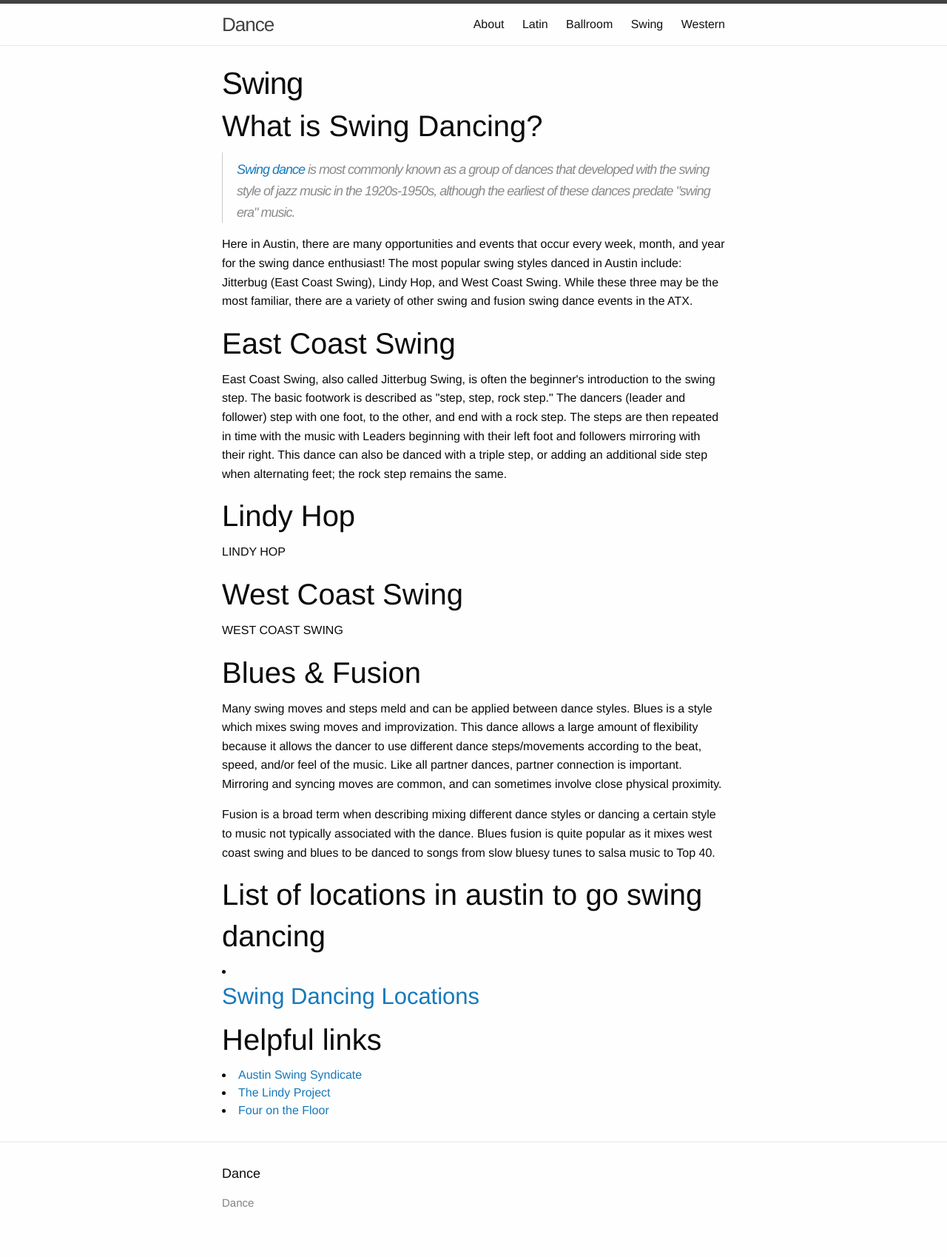
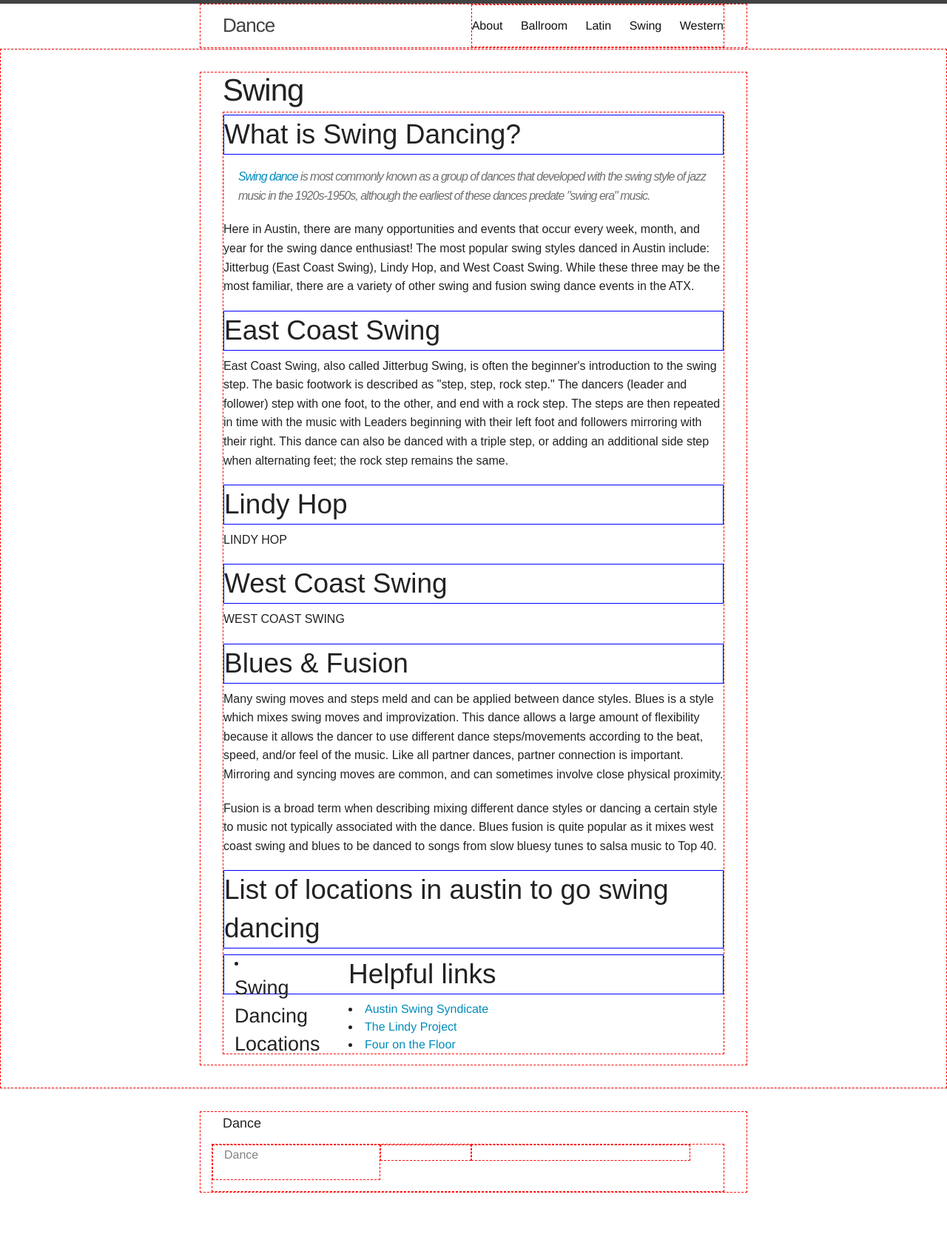
Before and after one commit to honeyjive/dance, a Jekyll site: the page built from swing/swing-index.html, in a window 1280 px wide. Shown: the whole page at 74% size. Built offline with Jekyll 4.4.1, drawn with Linux system fonts in a browser that asks for light colours; nearby versions of some CDN libraries; library files that are not in the unit come from our copies; after the commit the page ends 1642 px from its top, so only the background shows below that.

Commit message:
adding fonts and changing file names

```diff
--- a/_includes/head.html
+++ b/_includes/head.html
@@ -8,7 +8,8 @@
 
     <link rel="stylesheet" href="{{ "/css/main.css" | prepend: site.baseurl }}">
     <link rel="canonical" href="{{ page.url | replace:'index.html','' | prepend: site.baseurl | prepend: site.url }}">
+
  <!--    FOUNDATION AND MY CSS -->
-    <link rel="stylesheet" href="{{ "css/foundation.min.css" | prepend: site.baseurl }}">
-    <link rel="stylesheet" href="{{ "css/style.css" | prepend: site.baseurl }}">
+    <link rel="stylesheet" href="{{ "../css/foundation.min.css" | prepend: site.baseurl }}">
+    <link rel="stylesheet" href="{{ "../css/style.css" | prepend: site.baseurl }}">
 </head>
--- a/_includes/post-head.html
+++ b/_includes/post-head.html
@@ -8,7 +8,9 @@
 
     <link rel="stylesheet" href="{{ "/css/main.css" | prepend: site.baseurl }}">
     <link rel="canonical" href="{{ page.url | replace:'index.html','' | prepend: site.baseurl | prepend: site.url }}">
+
  <!--    NORMALIZE FOUNDATION AND MY CSS -->
+    <link href='http://fonts.googleapis.com/css?family=Montserrat|Raleway:400,300' rel='stylesheet' type='text/css'>
   	<link rel="stylesheet" href="{{ "css/foundation.min.css" | prepend: site.baseurl }}">
   	<link rel="stylesheet" href="{{ "css/style.css" | prepend: site.baseurl }}">
 </head>
--- a/css/style.css
+++ b/css/style.css
@@ -1,15 +1,28 @@
-.dance-detail {
-	border: 1px solid blue;
-}
+/*************************/
+/******  home  ***********/
+/*************************/
 
 div {
 	border: 1px dashed red;
 }
 
 .home {
-	font-family: arial;
+	font-family: 'Montserrat', sans-serif;
 }
 
 a.page-link.About {
 	display: none;
 }
+
+/*************************/
+/******  page ***********/
+/*************************/
+
+.dance-detail {
+	border: 1px solid blue;
+	font-family: 'Montserrat', sans-serif;
+}
+
+.description {
+	font-family: 'Raleway', sans-serif;
+}
--- a/swing/index.html
+++ b/swing/swing-index.html
@@ -5,35 +5,35 @@
 ---
 
 <h2 class="dance-detail">What is Swing Dancing?</h2>
-	<blockquote>
+	<blockquote class="description">
 		<p><a href="https://en.wikipedia.org/wiki/Swing_(dance)">Swing dance</a> is most commonly known as a group of dances that developed with the swing style of jazz music in the 1920s-1950s, although the earliest of these dances predate "swing era" music.</p>
 	</blockquote>
 
 <!-- Brief overall description & select dance description -->
-	<p>
+	<p class="description">
 		Here in Austin, there are many opportunities and events that occur every week, month, and year for the swing dance enthusiast! The most popular swing styles danced in Austin include: Jitterbug (East Coast Swing), Lindy Hop, and West Coast Swing. While these three may be the most familiar, there are a variety of other swing and fusion swing dance events in the ATX.
 	</p>
 
 <h2 class="dance-detail">East Coast Swing</h2>
-	<p>
+	<p class="description">
 		East Coast Swing, also called Jitterbug Swing, is often the beginner's introduction to the swing step. The basic footwork is described as "step, step, rock step." The dancers (leader and follower) step with one foot, to the other, and end with a rock step. The steps are then repeated in time with the music with Leaders beginning with their left foot and followers mirroring with their right. This dance can also be danced with a triple step, or adding an additional side step when alternating feet; the rock step remains the same.
 	</p>
 
 <h2 class="dance-detail">Lindy Hop</h2>
-	<p>
+	<p class="description">
 		LINDY HOP
 	</p>
 
 <h2 class="dance-detail">West Coast Swing</h2>
-	<p>
+	<p class="description">
 		WEST COAST SWING
 	</p>
 
 <h2 class="dance-detail">Blues & Fusion</h2>
-	<p>
+	<p class="description">
 		Many swing moves and steps meld and can be applied between dance styles. Blues is a style which mixes swing moves and improvization. This dance allows a large amount of flexibility because it allows the dancer to use different dance steps/movements according to the beat, speed, and/or feel of the music. Like all partner dances, partner connection is important. Mirroring and syncing moves are common, and can sometimes involve close physical proximity.
 	</p>
-	<p>
+	<p class="description">
 		Fusion is a broad term when describing mixing different dance styles or dancing a certain style to music not typically associated with the dance. Blues fusion is quite popular as it mixes west coast swing and blues to be danced to songs from slow bluesy tunes to salsa music to Top 40.
 	</p>
 
```
Also changed, not shown: ballroom/ballroom-index.html (renamed from ballroom/index.html), latin/latin-index.html (renamed from latin/index.html), western/western-index.html (renamed from western/western.html).
